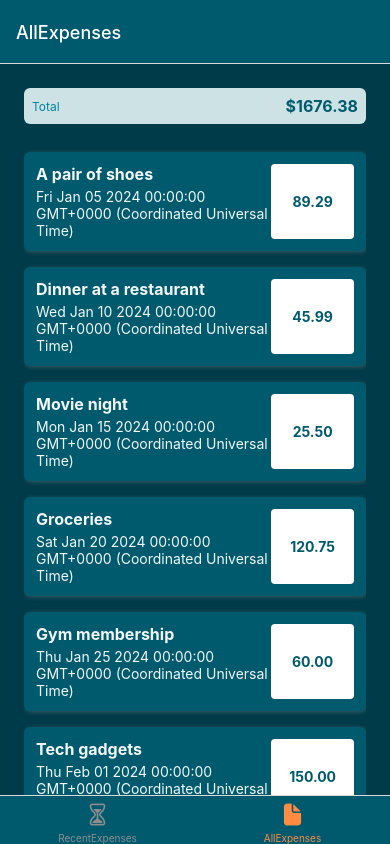
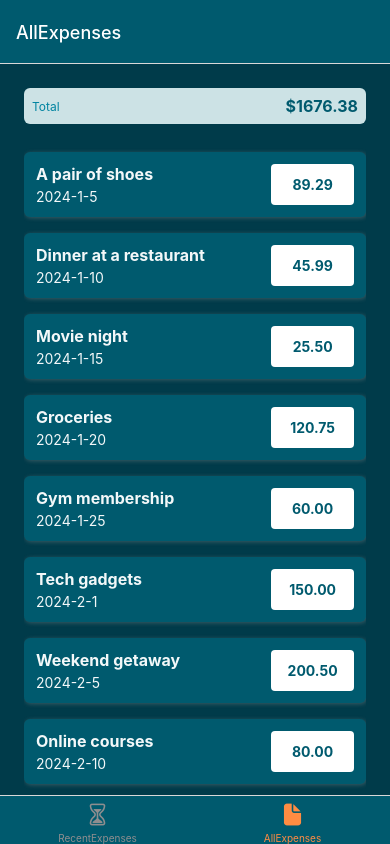
Before and after one commit to stephen-gift/ExpenseTrackerApp, a React Native app: screen /AllExpenses in a window 390 px wide. Built offline with nearby package versions, Linux system fonts and the light colour scheme.

Commit message:
Formatting Dates

```diff
--- a/components/ExpensesOutput/ExpenseItem.js
+++ b/components/ExpensesOutput/ExpenseItem.js
@@ -1,6 +1,7 @@
 import { Pressable, StyleSheet, Text, View } from "react-native";
 import React from "react";
 import { GlobalStyles } from "../../constants/styles";
+import { gerFormattedDate } from "../../util/date";
 
 export default function ExpenseItem({ description, date, amount }) {
   return (
@@ -10,10 +11,12 @@ export default function ExpenseItem({ description, date, amount }) {
           <Text style={[styles.textBase, styles.description]}>
             {description}
           </Text>
-          <Text style={styles.textBase}>{date.toString()}</Text>
+          <Text style={styles.textBase}>{gerFormattedDate(date)}</Text>
         </View>
         <View style={styles.amountContainer}>
-          <Text style={[styles.textBase, styles.amount]}>{amount}</Text>
+          <Text style={[styles.textBase, styles.amount]}>
+            {parseFloat(amount).toFixed(2)}
+          </Text>
         </View>
       </View>
     </Pressable>
--- /dev/null
+++ b/util/date.js
@@ -0,0 +1,3 @@
+export function gerFormattedDate(date) {
+  return `${date.getFullYear()}-${date.getMonth()+1}-${date.getDate()}`;
+}
```
